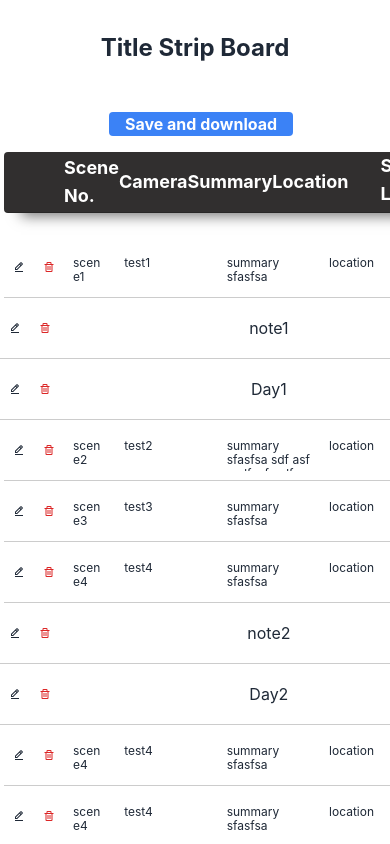
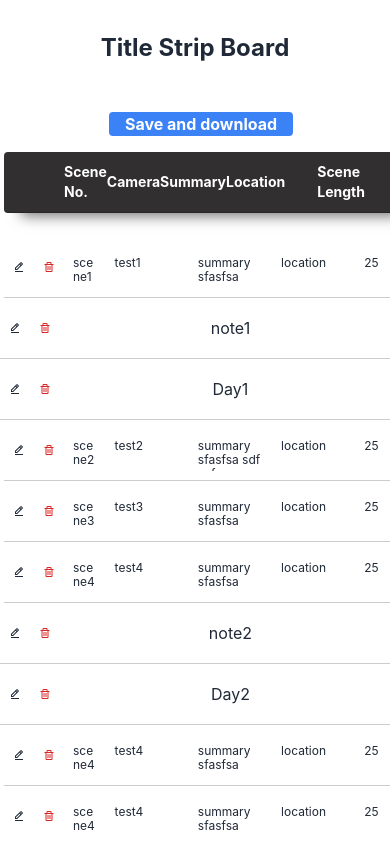
Before and after one commit to abdullah-manafikhi/movie, a Next.js app: page /output in a window 390 px wide. Shown: the top 844 px of the page. Built offline with nearby package versions, Linux system fonts and the light colour scheme.

Commit message:
chang the font from larg to small in mobile

```diff
--- a/components/Table.jsx
+++ b/components/Table.jsx
@@ -10,12 +10,12 @@ function Table() {
                 <div className='table-grid'>
                     {/* This is the main row where the columns names sits */}
                     <div id="tableTitle" className="row-grid">
-                        <span className='text-white noprintdplay text-lg font-bold mx-8'></span>
-                        <span className='text-white text-lg font-bold m-auto'>Scene No.</span>
-                        <span className='text-white text-lg font-bold m-auto'>Camera</span>
-                        <span className='text-white text-lg font-bold m-auto'>Summary</span>
-                        <span className='text-white text-lg font-bold m-auto'>Location</span>
-                        <span className='text-white text-lg font-bold mx-8'>Scene Length</span>
+                        <span className='text-white noprintdplay text-sm sm:text-lg font-bold mx-8'></span>
+                        <span className='text-white text-sm sm:text-lg font-bold m-auto'>Scene No.</span>
+                        <span className='text-white text-sm sm:text-lg font-bold m-auto'>Camera</span>
+                        <span className='text-white text-sm sm:text-lg font-bold m-auto'>Summary</span>
+                        <span className='text-white text-sm sm:text-lg font-bold m-auto'>Location</span>
+                        <span className='text-white text-sm sm:text-lg font-bold mx-8'>Scene Length</span>
                     </div>
                     {/* This component is for the rest of the table that has the DnD functionality */}
                     <DndUI />
--- a/styles/globals.css
+++ b/styles/globals.css
@@ -100,6 +100,7 @@ body {
 
 .row-grid{
   display: grid;
+  align-items: center;
   grid-template-columns: 60px 1fr repeat(3, 2fr) 1fr ;
   /* on edit dont forget to edit the print media  */
   grid-auto-rows: minmax(60px, auto);
```
